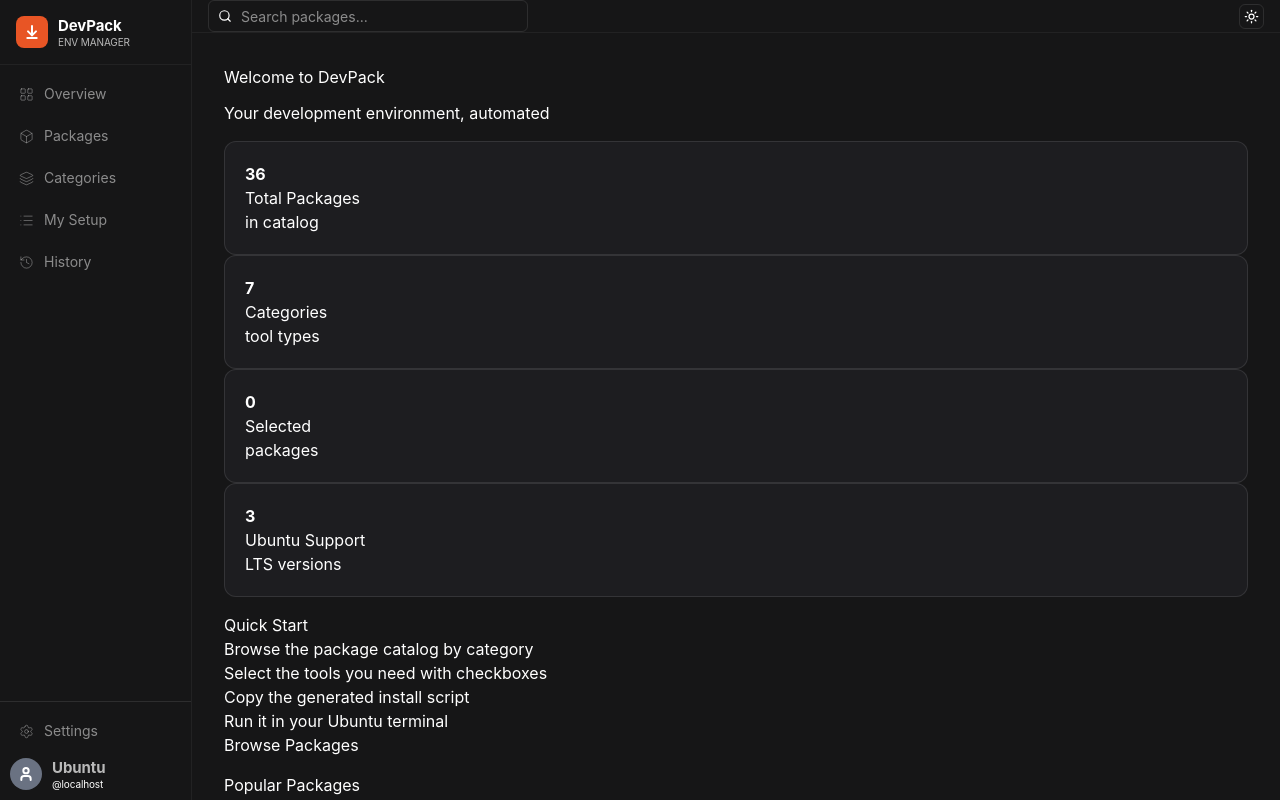
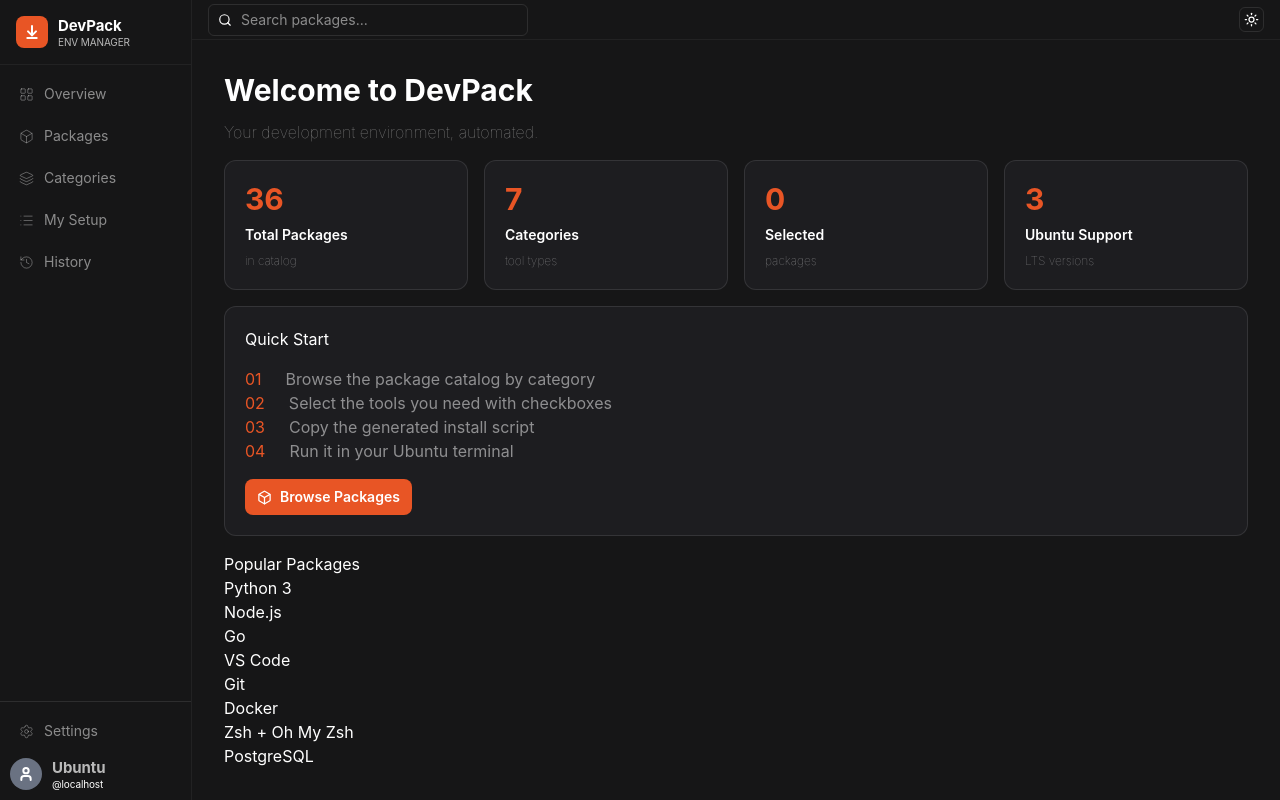
Before and after one commit to joaodearaujo/devpack, a React (Vite) app in the folder frontend/: page /overview in a window 1280 px wide. Shown: the top 800 px of the page. Built offline with nearby package versions, Linux system fonts and the light colour scheme.

Commit message:
feat(frontend): add overview page

```diff
--- a/frontend/src/features/overview/pages/index.tsx
+++ b/frontend/src/features/overview/pages/index.tsx
@@ -1,63 +1,77 @@
-import { NavLink } from "react-router-dom";
-import DefaultCard from "../../../components/cards/DefaultCard";
-import { popularPackages, quickStartSteps, stats } from "../data/overview.data.ts";
+import { NavLink } from 'react-router-dom'
+import DefaultCard from '../../../components/cards/DefaultCard'
+import {
+    popularPackages,
+    quickStartSteps,
+    stats,
+} from '../data/overview.data.ts'
+import { Box } from 'lucide-react'
 
 export default function OverView() {
     return (
-        <main className="h-full flex flex-col p-8 gap-4">
+        <div className="h-full flex flex-col p-8 gap-4">
+            <header>
+                <h1 className="mb-3 text-3xl font-bold">Welcome to DevPack</h1>
 
-            <header>
-                <h1 className="mb-3">
-                    Welcome to DevPack
-                </h1>
-
-                <p>
-                    Your development environment, automated
+                <p className="text-app-text-muted font-thin">
+                    Your development environment, automated.
                 </p>
             </header>
 
-            <section aria-label="DevPack statistics">
+            <section aria-label="DevPack statistics" className="flex gap-4">
                 {stats.map((stat) => (
-                    <article key={stat.title}>
-                        <DefaultCard className="flex-1">
-                            <strong>{stat.value}</strong>
-                            <h2>{stat.title}</h2>
-                            <p>{stat.description}</p>
+                    <article key={stat.title} className="flex-1">
+                        <DefaultCard className="flex flex-col gap-2 h-full">
+                            <strong className="text-primary text-3xl">
+                                {stat.value}
+                            </strong>
+                            <h2 className="text-sm font-semibold">
+                                {stat.title}
+                            </h2>
+                            <p className="text-app-text-muted text-xs font-thin">
+                                {stat.description}
+                            </p>
                         </DefaultCard>
                     </article>
                 ))}
             </section>
 
             <section>
+                <DefaultCard className="flex flex-col gap-4">
                     <h2>Quick Start</h2>
 
                     <ol>
                         {quickStartSteps.map((step) => (
-                        <li key={step.number}>
+                            <li
+                                key={step.number}
+                                className="flex gap-6 text-app-text-muted"
+                            >
+                                <span className="text-primary">
+                                    {step.number}
+                                </span>
                                 {step.text}
                             </li>
                         ))}
                     </ol>
 
                     <NavLink to="/packages">
-                    <button>
+                        <button className="flex gap-2 items-center px-3 py-2 bg-primary rounded-lg text-sm font-semibold">
+                            <Box width={15} height={15} />
                             Browse Packages
                         </button>
                     </NavLink>
+                </DefaultCard>
             </section>
 
-            <section>
+            <section aria-lavel="Popular Packages">
                 <h2>Popular Packages</h2>
 
                 <ul>
                     {popularPackages.map((pkg) => (
-                        <li key={pkg.name}>
-                            {pkg.name}
-                        </li>
+                        <li key={pkg.name}>{pkg.name}</li>
                     ))}
                 </ul>
             </section>
-
-        </main>
-    );
+        </div>
+    )
 }
```
Also changed, not shown: frontend/src/features/overview/data/overview.data.ts (+27 -27 lines). Lines whose indentation alone changed are shown as unchanged.
